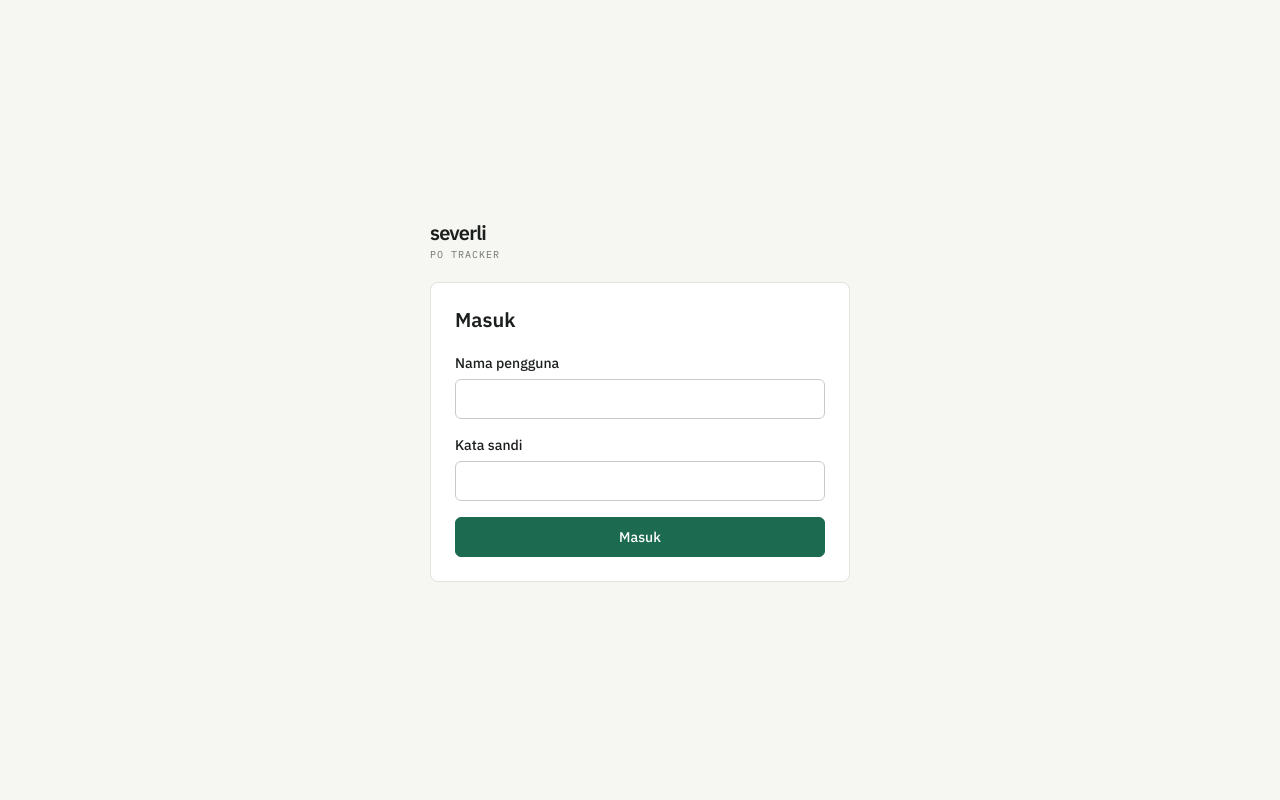
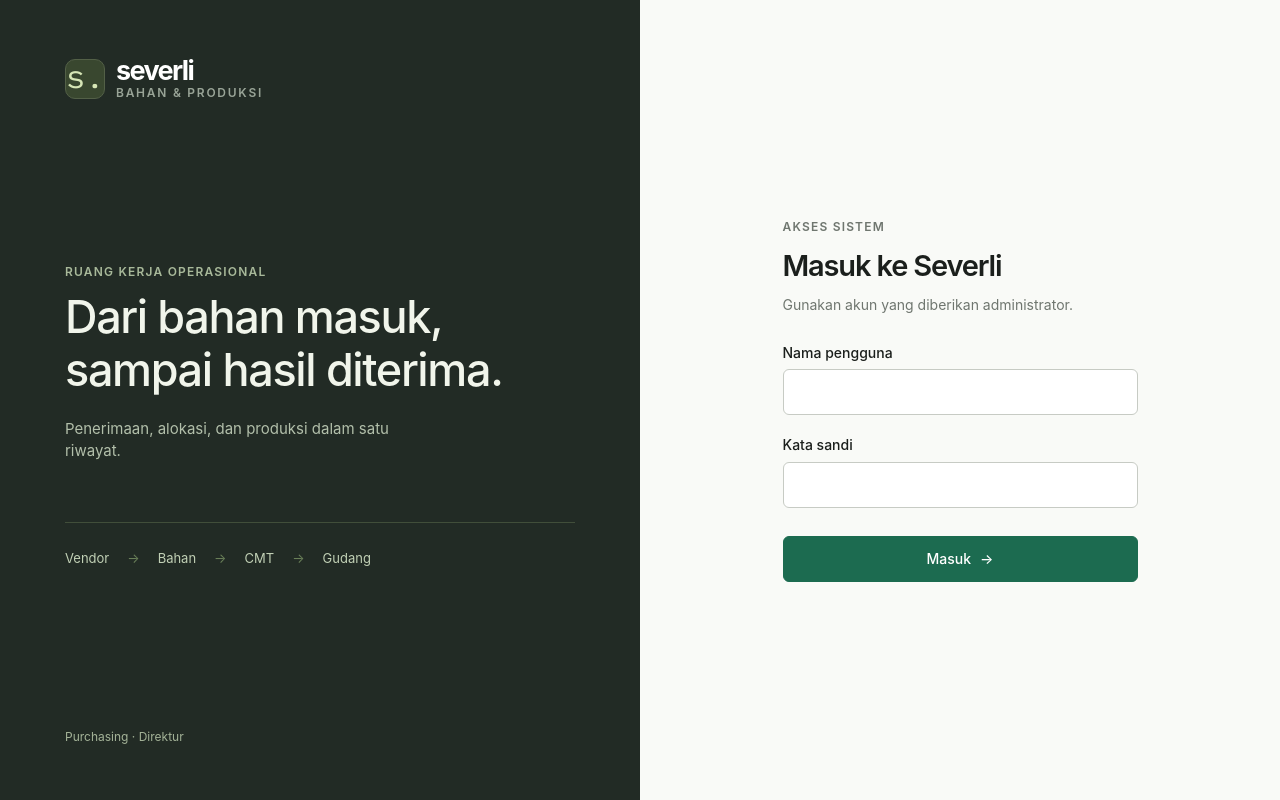
Before and after one commit to jonathantjahyadi1-ui/po-tracker, a Django app: page /login/ in a window 1280 px wide. Run offline with Django 5.2, Linux system fonts and the light colour scheme; parts of the project's set-up code (start-up, migrations or seed data) failed here and were passed over.

Commit message:
updtae ui ux login

```diff
--- a/static/app.css
+++ b/static/app.css
@@ -138,12 +138,27 @@ dialog .field { margin:16px 0; }
 .account-actions,.account-actions form { display:flex; flex-wrap:wrap; align-items:center; gap:6px; }
 .account-actions input,.account-actions select { width:140px; }
 .auth-main { max-width:none; padding:0; min-height:100vh; display:grid; place-items:center; }
-.login-shell { width:min(420px,calc(100vw - 32px)); }
-.login-shell .brand { padding:0 0 20px; }
-.login-panel { background:var(--surface); border:1px solid var(--line); border-radius:8px; padding:24px; }
-.login-panel h1 { margin-bottom:20px; }
-.login-panel .field { margin-bottom:16px; }
-.login-panel .button { width:100%; }
+.login-layout { width:100%; min-height:100vh; display:grid; grid-template-columns:minmax(0,1fr) minmax(0,1fr); font-family:Inter,"Segoe UI",Arial,sans-serif; }
+.login-intro { background:#222B25; color:#F1F5EB; padding:55px 65px; display:flex; flex-direction:column; justify-content:space-between; gap:60px; }
+.login-intro .brand { display:flex; align-items:center; align-self:flex-start; gap:11px; padding:0; color:#FFF; font-size:27px; font-weight:700; letter-spacing:-.06em; line-height:1.2; }
+.login-intro .brand:hover { color:#FFF; }
+.login-intro .brand-icon { width:40px; height:40px; display:grid; place-items:center; border:1px solid #536047; border-radius:10px; background:#39472F; color:#D7E6B6; font-size:32px; line-height:1; padding-bottom:5px; letter-spacing:0; }
+.login-intro .brand-name { display:block; color:#FFF; font:inherit; letter-spacing:inherit; }
+.login-intro .brand-caption { display:block; color:#99A497; font:600 12px/1.5 Inter,"Segoe UI",Arial,sans-serif; letter-spacing:.145em; margin-top:-3px; }
+.login-layout .eyebrow { color:var(--muted); font-size:12px; font-weight:600; letter-spacing:.1em; margin-bottom:10px; }
+.login-intro .eyebrow { color:#A8B99A; }
+.login-intro h1 { font-size:45px; line-height:1.18; letter-spacing:-.03em; font-weight:550; }
+.login-copy { color:#B2BFAA; font-size:15px; margin-top:22px; max-width:350px; }
+.login-route { display:flex; align-items:center; flex-wrap:wrap; gap:18px; border-top:1px solid #414E3A; padding-top:26px; margin-top:60px; color:#C1D0B5; font-size:13px; }
+.login-route span:nth-child(even) { color:#697F58; }
+.login-roles { color:#A4B398; font-size:12px; }
+.login-panel { display:grid; place-items:center; background:#F9FAF7; padding:50px; }
+.login-form { width:100%; max-width:355px; }
+.login-form h2 { font-size:29px; letter-spacing:-.04em; margin-bottom:10px; }
+.login-help { color:var(--muted); font-size:14px; margin-bottom:28px; }
+.login-form .field { margin-bottom:20px; }
+.login-form input { min-height:46px; }
+.login-form .full { width:100%; min-height:46px; margin-top:8px; gap:9px; }
 .error-page { max-width:520px; padding:24px; }
 .error-page p { margin:12px 0 20px; }
 [data-combo] { position:relative; }
@@ -157,6 +172,12 @@ dialog .field { margin:16px 0; }
   .workspace { margin-left:0; }
   .menu-toggle { display:inline-flex; }
   main { padding:20px 16px 80px; }
+  .login-layout { grid-template-columns:1fr; }
+  .login-intro { min-height:300px; padding:30px; gap:30px; }
+  .login-intro h1 { font-size:29px; }
+  .login-copy,.login-route,.login-roles { display:none; }
+  .login-panel { padding:35px; }
+  .login-form { max-width:430px; }
 }
 @media(max-width:640px) {
   .top-user { display:none; }
@@ -168,6 +189,7 @@ dialog .field { margin:16px 0; }
   .yard-summary { border-left:0; border-top:1px solid var(--line); padding:8px 0 0; }
   .save-bar,.action-bar { flex-wrap:wrap; }
   .save-bar .row-actions { width:100%; justify-content:flex-end; }
+  .login-panel { padding:30px 24px; }
 }
 @media(prefers-reduced-motion:reduce) {
   * { transition:none!important; scroll-behavior:auto!important; }
--- a/templates/login.html
+++ b/templates/login.html
@@ -1,18 +1,41 @@
 {% extends 'base.html' %}
 {% block content %}
-<div class="login-shell">
-  <a class="brand" href="/">severli<span>PO TRACKER</span></a>
-  <section class="login-panel">
-    <h1>Masuk</h1>
-    <form method="post" data-submit-form>
-      {% csrf_token %}
-      {{ form.non_field_errors }}
-      {% for field in form %}
-      <div class="field"><label for="{{ field.id_for_label }}">{{ field.label }}</label>
-        {{ field }}{{ field.errors }}</div>
-      {% endfor %}
-      <button class="button primary" type="submit">Masuk</button>
-    </form>
+<div class="login-layout">
+  <section class="login-intro" aria-label="Tentang Severli">
+    <a class="brand" href="{% url 'login' %}" aria-label="Severli, halaman masuk">
+      <span class="brand-icon" aria-hidden="true">s.</span>
+      <span class="brand-name">severli<span class="brand-caption">BAHAN &amp; PRODUKSI</span></span>
+    </a>
+    <div>
+      <p class="eyebrow">RUANG KERJA OPERASIONAL</p>
+      <h1>Dari bahan masuk,<br>sampai hasil diterima.</h1>
+      <p class="login-copy">Penerimaan, alokasi, dan produksi dalam satu riwayat.</p>
+      <div class="login-route" aria-label="Alur kerja">
+        <span>Vendor</span><span aria-hidden="true">→</span>
+        <span>Bahan</span><span aria-hidden="true">→</span>
+        <span>CMT</span><span aria-hidden="true">→</span>
+        <span>Gudang</span>
+      </div>
+    </div>
+    <p class="login-roles">Purchasing · Direktur</p>
+  </section>
+  <section class="login-panel" aria-labelledby="login-title">
+    <div class="login-form">
+      <p class="eyebrow">AKSES SISTEM</p>
+      <h2 id="login-title">Masuk ke Severli</h2>
+      <p class="login-help">Gunakan akun yang diberikan administrator.</p>
+      <form method="post">
+        {% csrf_token %}
+        {{ form.non_field_errors }}
+        {% for field in form %}
+        <div class="field">
+          <label for="{{ field.id_for_label }}">{{ field.label }}</label>
+          {{ field }}{{ field.errors }}
+        </div>
+        {% endfor %}
+        <button class="button primary full" type="submit">Masuk <span aria-hidden="true">→</span></button>
+      </form>
+    </div>
   </section>
 </div>
 {% endblock %}
```
